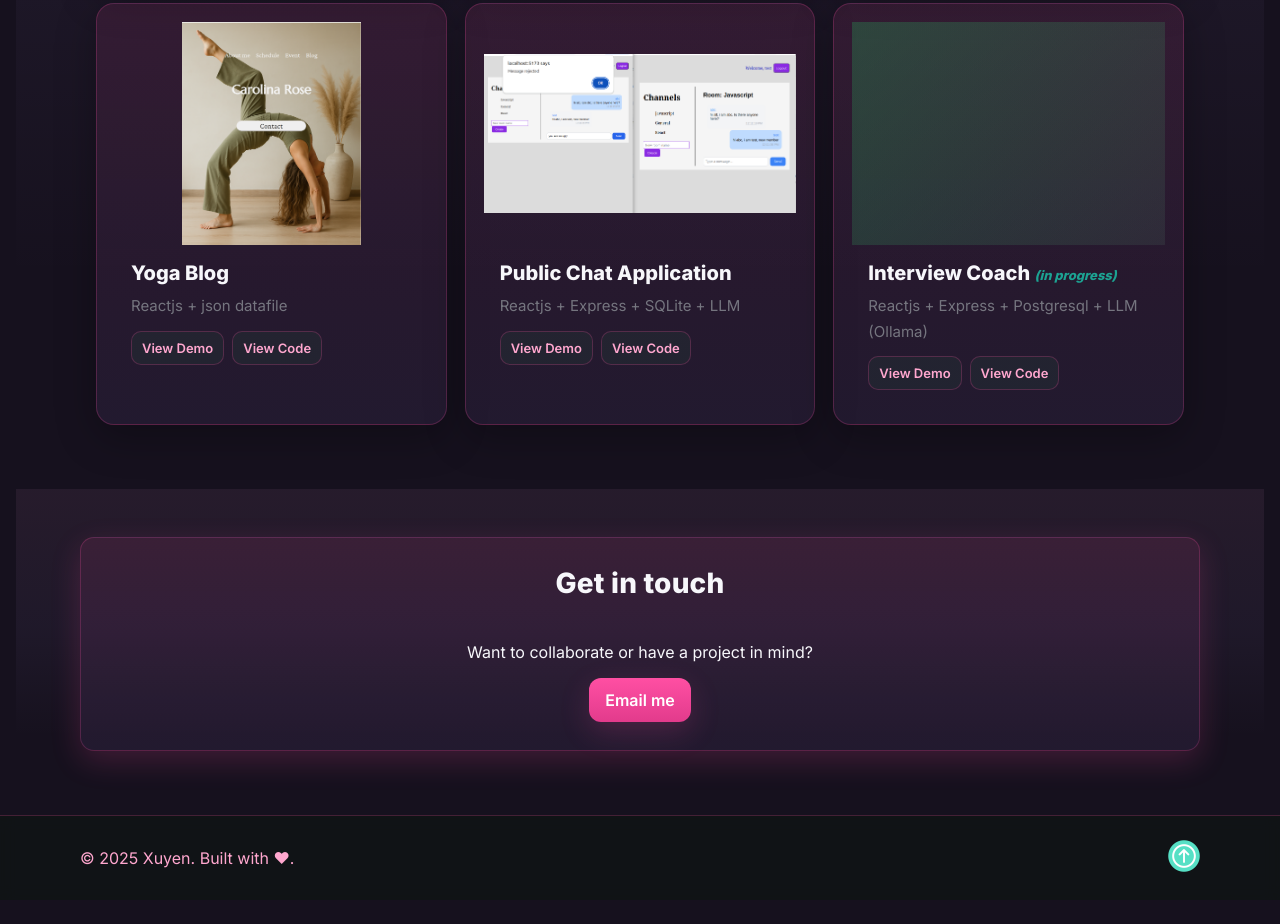
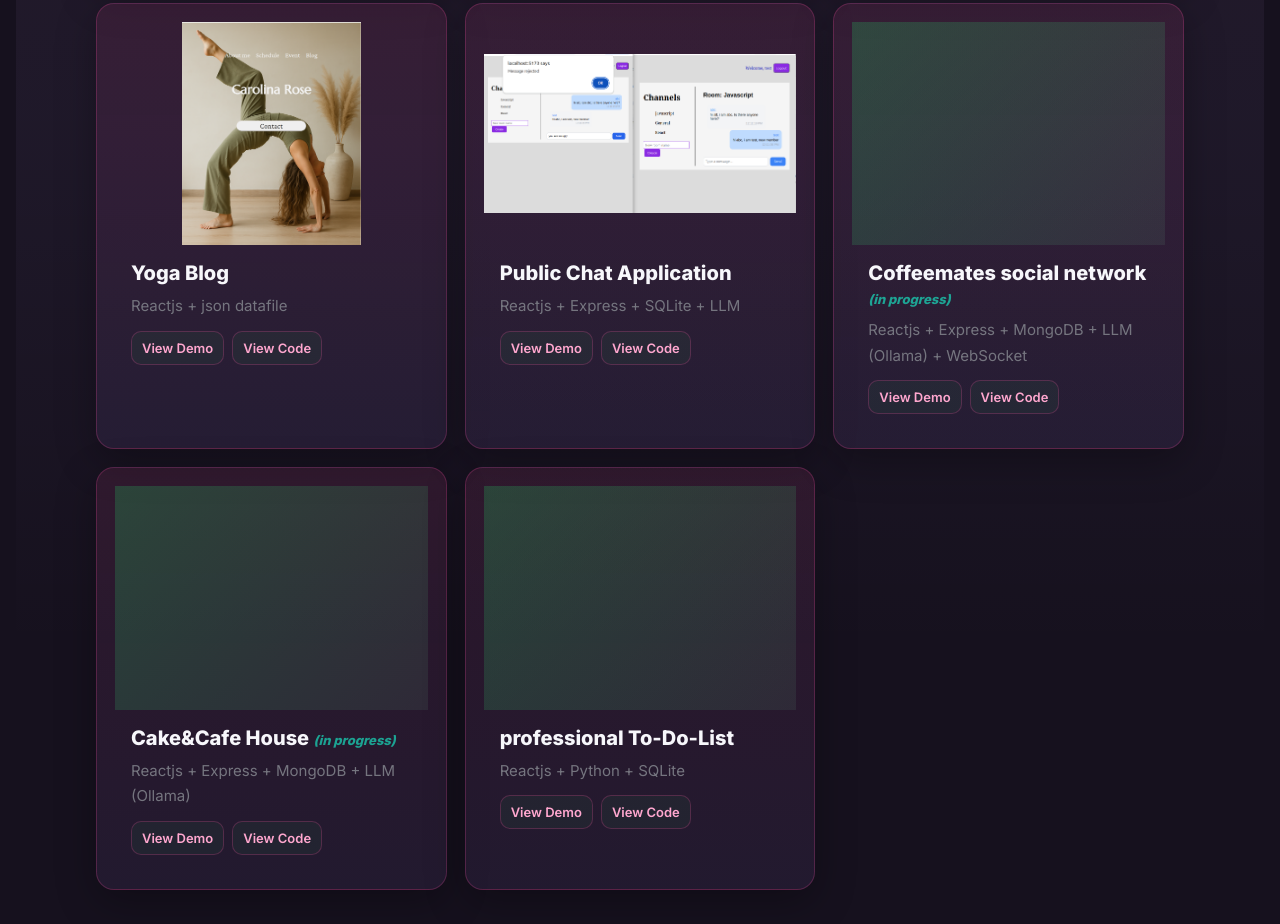
Before and after one commit to KittyVu/NewPorfolio, a plain HTML site: page index.html in a window 1280 px wide. Shown: the part 1976-2900 px from the top of the page. Before the commit the page ends 2876 px from the top, so only its background shows below. Drawn offline with Linux system fonts and the light colour scheme.

Commit message:
update projects

```diff
--- a/index.html
+++ b/index.html
@@ -140,11 +140,33 @@
             <article class="role-card">
               <div class="card-media p6" aria-hidden="true"></div>
               <div class="card-body">
-                <h3>Interview Coach <i style=" font-size:small;color: rgba(24, 224, 191, 0.699)">(in progress)</i></h3>
-                <p>Reactjs + Express + Postgresql + LLM (Ollama)</p>
+                <h3>Coffeemates social network <i style=" font-size:small;color: rgba(24, 224, 191, 0.699)">(in progress)</i></h3>
+                <p>Reactjs + Express + MongoDB + LLM (Ollama) + WebSocket</p>
                 <div class="card-actions">
                   <a class="btn btn-ghost btn-sm" href="" aria-label="View demo">View Demo</a>
                   <a class="btn btn-ghost btn-sm" href="" target="_blank" aria-label="View code">View Code</a>
+                </div>
+              </div>
+            </article>
+            <article class="role-card">
+              <div class="card-media p6" aria-hidden="true"></div>
+              <div class="card-body">
+                <h3>Cake&Cafe House <i style=" font-size:small;color: rgba(24, 224, 191, 0.699)">(in progress)</i></h3>
+                <p>Reactjs + Express + MongoDB + LLM (Ollama)</p>
+                <div class="card-actions">
+                  <a class="btn btn-ghost btn-sm" href="" aria-label="View demo">View Demo</a>
+                  <a class="btn btn-ghost btn-sm" href="" target="_blank" aria-label="View code">View Code</a>
+                </div>
+              </div>
+            </article>
+            <article class="role-card">
+              <div class="card-media p6" aria-hidden="true"></div>
+              <div class="card-body">
+                <h3>professional To-Do-List</h3>
+                <p>Reactjs + Python + SQLite </p>
+                <div class="card-actions">
+                  <a class="btn btn-ghost btn-sm" href="https://github.com/KittyVu/To-Do-Applikation" aria-label="View demo">View Demo</a>
+                  <a class="btn btn-ghost btn-sm" href="https://github.com/KittyVu/To-Do-Applikation" target="_blank" aria-label="View code">View Code</a>
                 </div>
               </div>
             </article>
```
